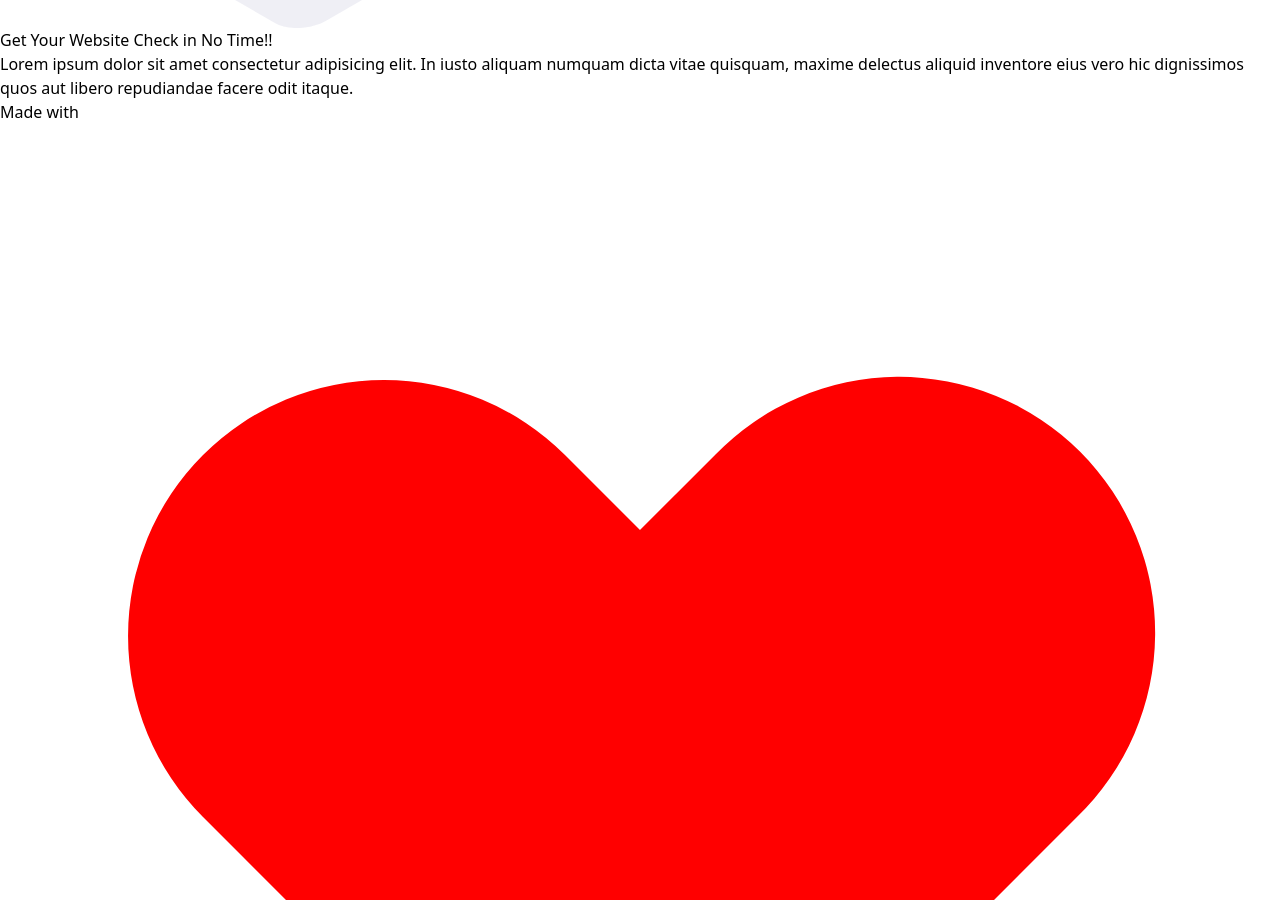
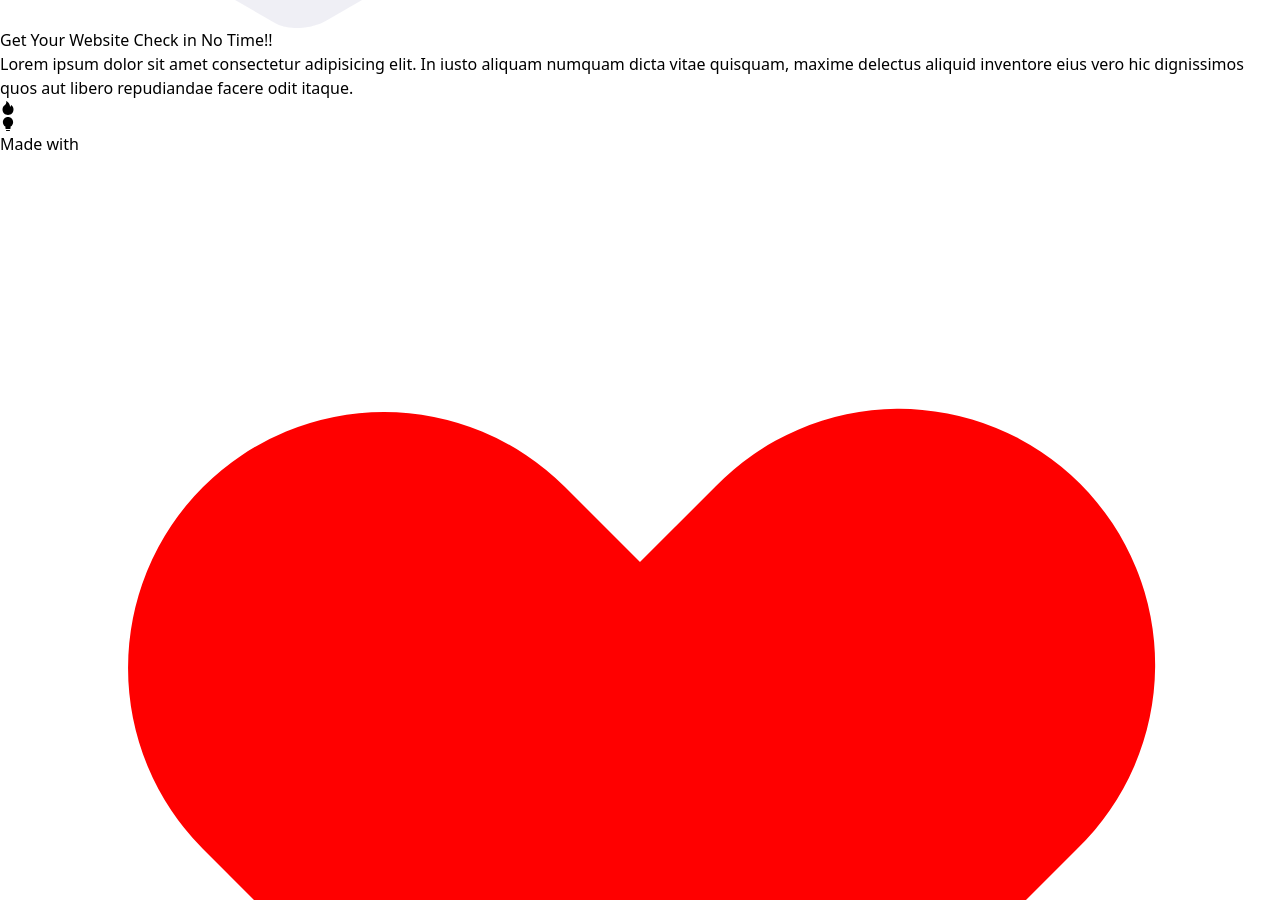
Before and after one commit to singhkunal2050/Acessibility, a React (Vite) app in the folder public/: page / in a window 1280 px wide. Shown: the part 2729-3629 px from the top of the page. Built offline with nearby package versions, Linux system fonts and the light colour scheme.

Commit message:
added react-icons

```diff
--- a/public/package.json
+++ b/public/package.json
@@ -9,6 +9,7 @@
   "dependencies": {
     "react": "^17.0.2",
     "react-dom": "^17.0.2",
+    "react-icons": "^4.3.1",
     "react-router-dom": "^6.2.1"
   },
   "devDependencies": {
--- a/public/src/components/USP.jsx
+++ b/public/src/components/USP.jsx
@@ -1,4 +1,5 @@
 import React from 'react'
+import { AiFillFire , AiFillBulb } from 'react-icons/ai'
 
 function USP() {
   return (
@@ -8,6 +9,13 @@ function USP() {
         <h2 className='text-3xl text-center font-extrabold '>Get Your Website Check in No Time!!</h2>
         <p className='text-center mt-4'>Lorem ipsum dolor sit amet consectetur adipisicing elit. In iusto aliquam numquam dicta vitae quisquam, maxime delectus aliquid inventore eius vero hic dignissimos quos aut libero repudiandae facere odit itaque.</p>
 
+        <div className="flex justify-center items-center py-8">
+          <AiFillFire />
+          <AiFillBulb/>
+
+        </div>
+
+
       </div>
 
 
```
Also changed, not shown: 1 other file (tests, documents, lock files or other folders).
